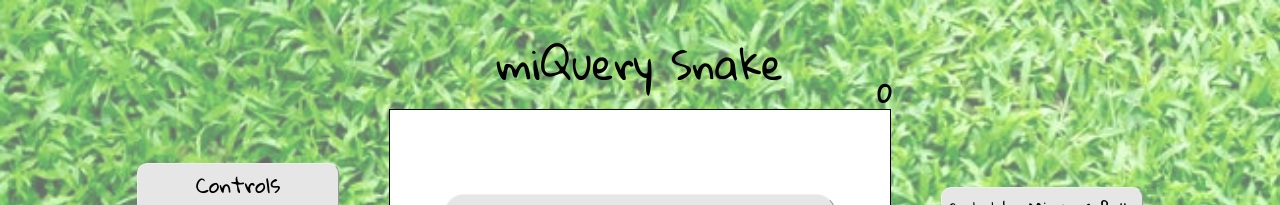
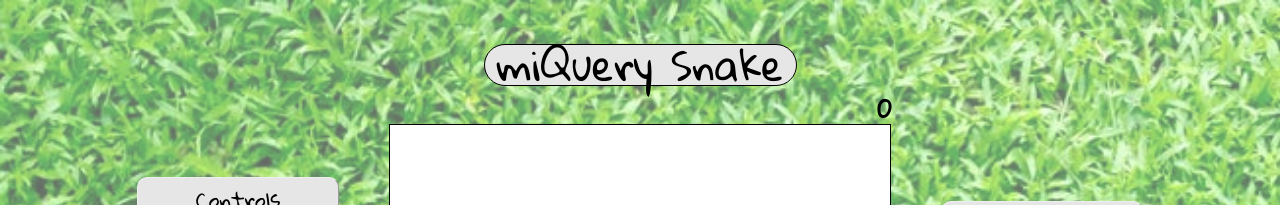
Before and after one commit to micahbello/jQueryLight, a website with bundled scripts: page index.html in a window 1280 px wide. Shown: the top 205 px of the page. Built offline with nearby package versions, Linux system fonts and the light colour scheme.

Commit message:
CSS style title

```diff
--- a/assets/master.css
+++ b/assets/master.css
@@ -3,6 +3,14 @@
   /* background: #F5FFFA; */
   /* font-family: sans-serif; */
   font-family: 'Gloria Hallelujah', cursive;
+}
+
+.body h1 {
+  border: 1px solid;
+  background: #e6e6e6;
+  width: 311px;
+  margin: 1% auto;
+  border-radius: 50px;
 }
 
 .body h3 {
```
